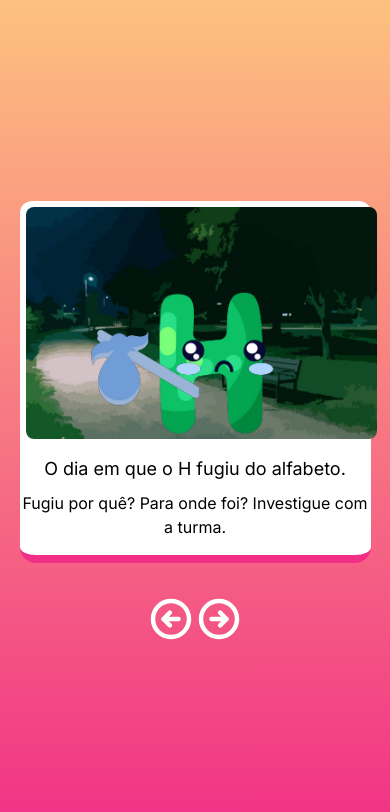
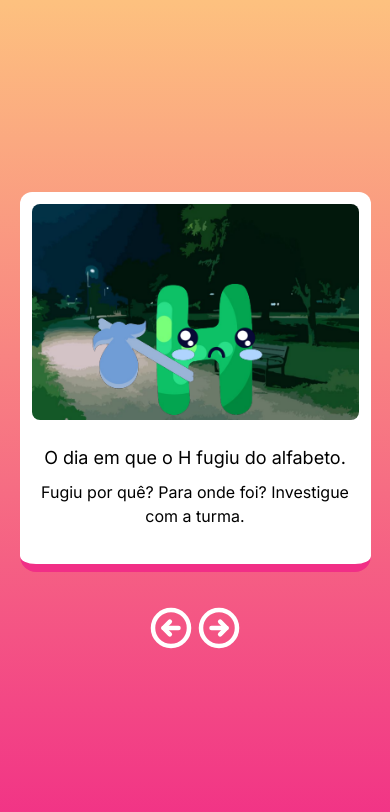
Before and after one commit to helpii/hlt-cards, a React (Vite) app: page / in a window 390 px wide. Shown: the top 812 px of the page. Built offline with nearby package versions, Linux system fonts and the light colour scheme.

Commit message:
part 3 - card size test for phones

```diff
--- a/src/components/Home/index.tsx
+++ b/src/components/Home/index.tsx
@@ -26,7 +26,7 @@ export function Home() {
         {/*LitCard*/}
         <div
           className={shift(
-            "rounded-b-2xl border-b-8 border-[#b9b9b9] hover:cursor-pointer rounded-xl max-w-[90%] bg-white w-[401px] pt-[6px] h[500px] mb-8 flex flex-col justify-center items-center transition-colors",
+            "rounded-b-2xl border-b-8 border-[#b9b9b9] hover:cursor-pointer rounded-xl max-w-[90%] bg-white w-[401px] p-[12px] h[500px] mb-8 flex flex-col justify-center items-center transition-colors",
             {
               "border-aprenlud2 hover:border-aprenlud1":
                 lits[litIndex].author === "Helplit",
@@ -39,16 +39,16 @@ export function Home() {
         >
           <a href={lits[litIndex].classPlanUrl} target="blank">
             <img
-              className="rounded-lg mx-[6px]"
+              className="rounded-lg"
               src={lits[litIndex].picturePath}
               width="389"
               height="257"
             />
           </a>
           {/*Lower Card Section*/}
-          <div className="my-4 flex flex-col items-center">
+          <div className="my-4 flex flex-col items-center p-2 text-center">
             <h1 className="text-lg mb-2">{lits[litIndex].title}</h1>
-            <p className="text-center">{lits[litIndex].subtitle}</p>
+            <p>{lits[litIndex].subtitle}</p>
           </div>
         </div>
 
```
